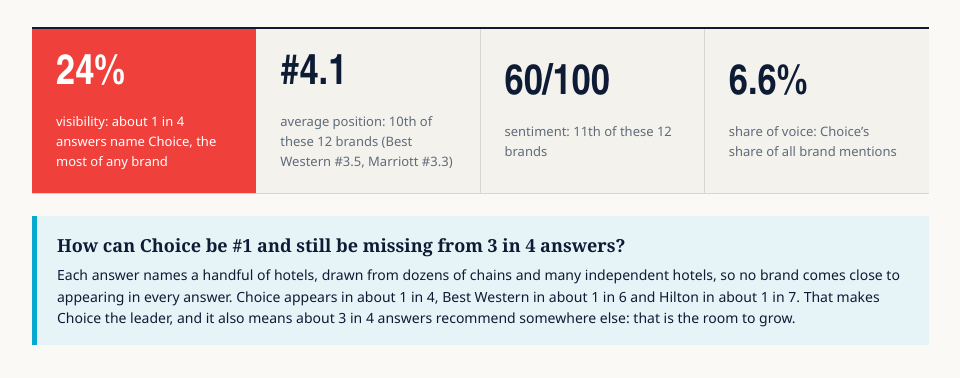
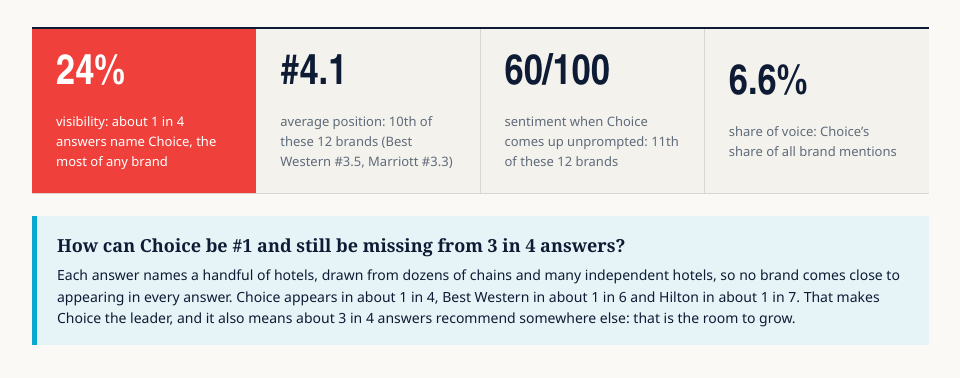
Before and after one commit to trebletree/ideascollidesearchinsights, a plain HTML site: page choice-hotels/index.html in a window 1280 px wide. Shown: the part 2415-2793 px from the top of the page, without its empty margins (261-1221 px from the left). Drawn offline with Linux system fonts and the light colour scheme.

Commit message:
Choice snapshot: explain 60 vs 61 sentiment
Co-Authored-By: Claude Opus 5.5 <noreply@anthropic.com>
Claude-Session: https://claude.ai/code/session_01XxKsMFWGvq3TD9yHeKa9Bz

```diff
--- a/choice-hotels/index.html
+++ b/choice-hotels/index.html
@@ -418,7 +418,7 @@ a.ml{color:inherit;text-decoration:underline;text-decoration-color:var(--cyan);t
 
   <h2 class="reveal">Choice is named most often. <span>It is rarely named first, and AI is cooler about it.</span></h2>
   <p class="section-intro reveal">This ranking covers every hotel brand the five engines named across 173 non-branded prompts. None of these prompts mention Choice, its brands (Comfort, Quality, Econo Lodge, Radisson and the rest) or its hotels, and we sampled markets where Choice operates, which likely helps. Visibility and position measure different things: visibility is <strong>how often</strong> a brand is named, position is <strong>where it sits in the list</strong> when it is. Choice shows up in more answers than anyone, but usually further down the list and with less positive language than the brands it competes with.</p>
-  <div class="kpis reveal"><div class="kpi"><b>24%</b><span>visibility: about 1 in 4 answers name Choice, the most of any brand</span></div><div class="kpi"><b>#4.1</b><span>average position: 10th of these 12 brands (Best Western #3.5, Marriott #3.3)</span></div><div class="kpi"><b>60/100</b><span>sentiment: 11th of these 12 brands</span></div><div class="kpi"><b>6.6%</b><span>share of voice: Choice&rsquo;s share of all brand mentions</span></div></div>
+  <div class="kpis reveal"><div class="kpi"><b>24%</b><span>visibility: about 1 in 4 answers name Choice, the most of any brand</span></div><div class="kpi"><b>#4.1</b><span>average position: 10th of these 12 brands (Best Western #3.5, Marriott #3.3)</span></div><div class="kpi"><b>60/100</b><span>sentiment when Choice comes up unprompted: 11th of these 12 brands</span></div><div class="kpi"><b>6.6%</b><span>share of voice: Choice&rsquo;s share of all brand mentions</span></div></div>
   <div class="explain reveal"><b>How can Choice be #1 and still be missing from 3 in 4 answers?</b> Each answer names a handful of hotels, drawn from dozens of chains and many independent hotels, so no brand comes close to appearing in every answer. Choice appears in about 1 in 4, Best Western in about 1 in 6 and Hilton in about 1 in 7. That makes Choice the leader, and it also means about 3 in 4 answers recommend somewhere else: that is the room to grow.</div>
   <div class="brand-table reveal">
     <div class="brand-head"><span>#</span><span>Brand &middot; parent</span><span>Visibility</span><span>Visibility</span><span>Sentiment</span><span>Avg. position</span></div>
@@ -436,6 +436,7 @@ a.ml{color:inherit;text-decoration:underline;text-decoration-color:var(--cyan);t
 <div class="brand-row"><span class="brand-pos">12</span><span>Sheraton<small>Marriott International</small></span><div class="brand-track"><div class="brand-fill" style="width:15%"></div></div><span class="brand-score">3.5%</span><span class="brand-sent"><b class="sv ">62</b></span><span class="brand-avg">#3.5</span></div>
   </div>
   <div class="sent-legend reveal"><span><i class="s-good"></i>65+ healthy</span><span><i class="s-mid"></i>50 to 64 room to improve</span><span><i class="s-low"></i>under 50 needs attention</span><span>Position: 1 = named first</span></div>
+  <p class="fair-note reveal"><strong>Why 60 here and 61 in the summary?</strong> They measure two different moments. The 60 is how AI describes Choice when it comes up on its own, in answers to questions that never mention Choice. The 61 is the average when we ask AI directly whether each Choice brand is good (&ldquo;Are Econo Lodge hotels in Canada any good?&rdquo;), covered in <a class="ml" href="#sentiment">section 05</a>. Both sit in the &ldquo;room to improve&rdquo; range.</p>
   <p class="fair-note reveal">Choice&rsquo;s row counts every Choice brand. Competitors are counted by the name AI used, so some appear more than once (Marriott and Marriott Bonvoy) and some are split: Fairmont, Accor&rsquo;s luxury brand, is often named by hotel (Fairmont Royal York, Ch&acirc;teau Laurier, Pacific Rim), which Promptwatch counts separately. The full audit rolls every competitor up to its parent company.</p>
   <div class="insight reveal"><strong>The opportunity:</strong> being named most often is the hardest part, and Choice already has it. Moving up the list and improving how AI describes Choice comes down to the content and reviews AI draws on, covered in the sections that follow.</div>
 </div>
```
